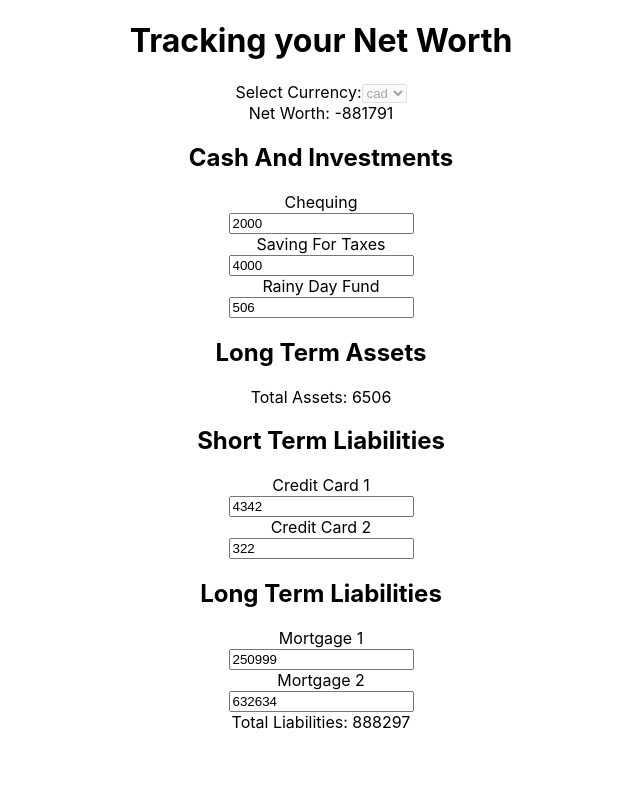
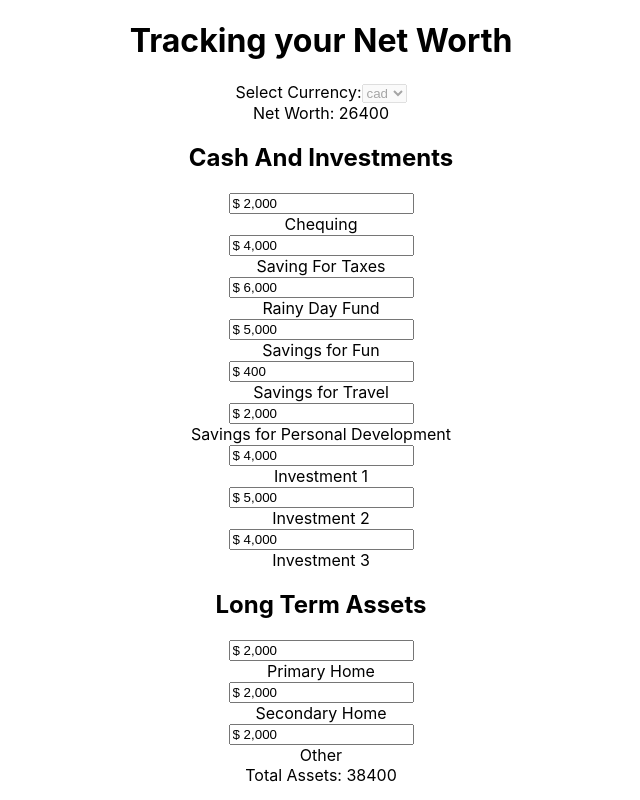
Before and after one commit to AliNisarAhmed/net-worth-calc, a React (Create React App) app in the folder client/: page / in a window 1280 px wide. Shown: the top 800 px of the page, without its empty margins (319-959 px from the left). Built offline with nearby package versions, Linux system fonts and the light colour scheme.

Commit message:
format numbers in input fields and add currency signs

```diff
--- a/client/src/components/LineItems.tsx
+++ b/client/src/components/LineItems.tsx
@@ -1,4 +1,5 @@
 import { useFormContext, useFieldArray } from "react-hook-form";
+import MoneyInput from "./MoneyInput";
 
 interface Props {
   header: string;
@@ -6,7 +7,7 @@ interface Props {
 }
 
 const LineItems = ({ header, name }: Props) => {
-  const { register, control } = useFormContext();
+  const { control } = useFormContext();
   const { fields } = useFieldArray({
     control,
     name,
@@ -19,11 +20,8 @@ const LineItems = ({ header, name }: Props) => {
         let displayedField = field as { id: string; label: string };
         return (
           <>
+            <MoneyInput control={control} name={`${name}.${index}.amount`} />
             <div>{displayedField.label}</div>
-            <input
-              key={field.id}
-              {...register(`${name}.${index}.amount`, { valueAsNumber: true })}
-            />
           </>
         );
       })}
--- /dev/null
+++ b/client/src/components/MoneyInput.tsx
@@ -0,0 +1,32 @@
+import { Control, Controller, FieldValues } from "react-hook-form";
+import NumberFormat from "react-number-format";
+
+interface Props {
+  control: Control<FieldValues, Object>;
+  name: string;
+}
+
+const MoneyInput = ({ control, name }: Props) => (
+  <Controller
+    control={control}
+    render={({ field }) => {
+      return (
+        <NumberFormat
+          thousandSeparator=","
+          allowNegative={false}
+          allowLeadingZeros={false}
+          onValueChange={({ value }) => field.onChange(value)}
+          value={field.value}
+          displayType="input"
+          type="text"
+          prefix="$ "
+          isNumericString={true}
+          decimalScale={2}
+        />
+      );
+    }}
+    name={name}
+  />
+);
+
+export default MoneyInput;
--- a/client/src/data/index.ts
+++ b/client/src/data/index.ts
@@ -3,20 +3,35 @@ import { NetWorth } from "../types";
 export const data: NetWorth = {
   assets: {
     cashAndInvestments: [
-      { label: "Chequing", amount: 2000 },
-      { label: "Saving For Taxes", amount: 4000 },
-      { label: "Rainy Day Fund", amount: 506 },
+      { label: "Chequing", amount: "2000" },
+      { label: "Saving For Taxes", amount: "4000" },
+      { label: "Rainy Day Fund", amount: "6000" },
+      { label: "Savings for Fun", amount: "5000" },
+      { label: "Savings for Travel", amount: "400" },
+      {
+        label: "Savings for Personal Development",
+        amount: "2000",
+      },
+      { label: "Investment 1", amount: "4000" },
+      { label: "Investment 2", amount: "5000" },
+      { label: "Investment 3", amount: "4000" },
     ],
-    longTermAssets: [],
+    longTermAssets: [
+      { label: "Primary Home", amount: "2000" },
+      { label: "Secondary Home", amount: "2000" },
+      { label: "Other", amount: "2000" },
+    ],
   },
   liabilities: {
     shortTerm: [
-      { label: "Credit Card 1", amount: 4342 },
-      { label: "Credit Card 2", amount: 322 },
+      { label: "Credit Card 1", amount: "2000" },
+      { label: "Credit Card 2", amount: "2000" },
     ],
     longTerm: [
-      { label: "Mortgage 1", amount: 250999 },
-      { label: "Mortgage 2", amount: 632634 },
+      { label: "Mortgage 1", amount: "2000" },
+      { label: "Mortgage 2", amount: "2000" },
+      { label: "Line of Credit", amount: "2000" },
+      { label: "Investment Load", amount: "2000" },
     ],
   },
 };
--- a/client/src/types/index.ts
+++ b/client/src/types/index.ts
@@ -15,7 +15,7 @@ export interface Liability {
 
 export interface LineItem {
   label: string;
-  amount: number; // in 100 cents so $24 = 2400
+  amount: string;
 }
 
 export interface AppState {
--- a/client/src/utils/index.ts
+++ b/client/src/utils/index.ts
@@ -21,5 +21,5 @@ export function calculateNetWorth(
 }
 
 function sumLineItems(lineItems: LineItem[]): number {
-  return lineItems.reduce((acc, item) => item.amount + acc, 0);
+  return lineItems.reduce((acc, item) => Number(item.amount) + acc, 0);
 }
```
